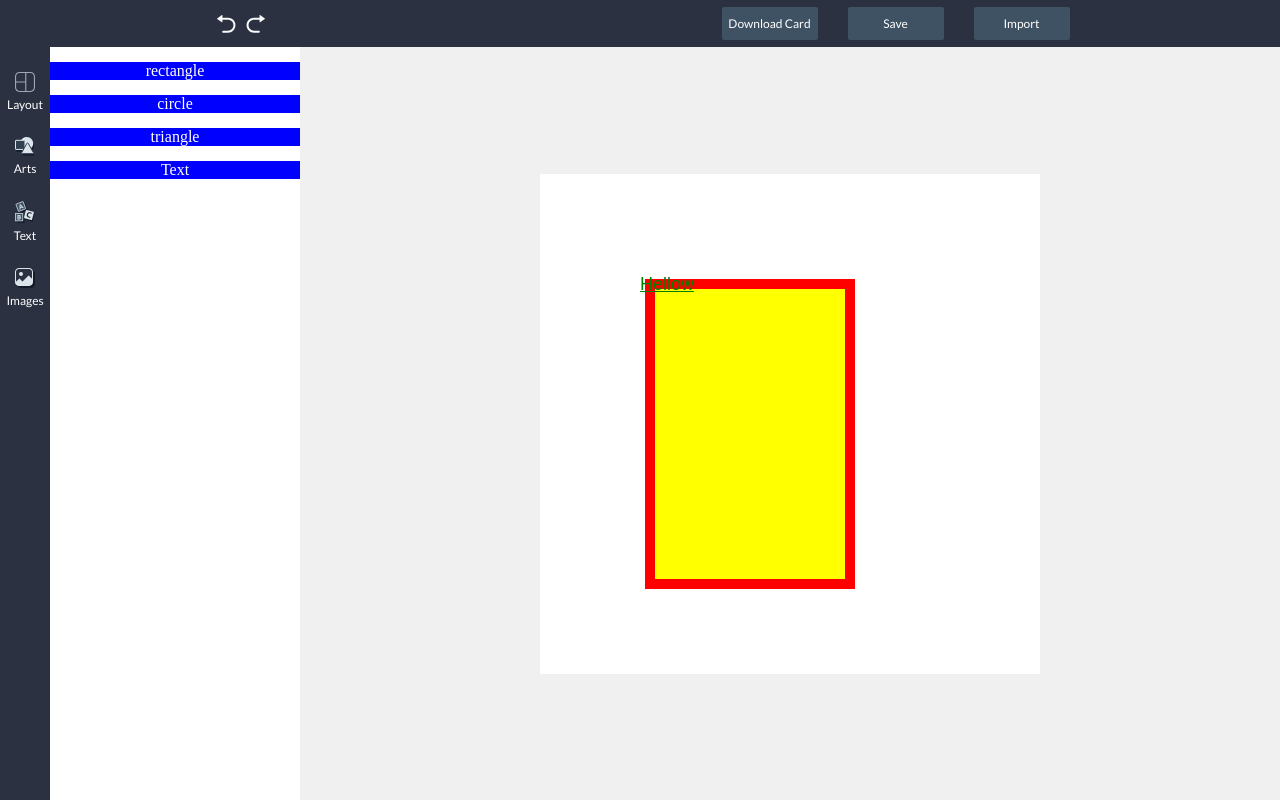
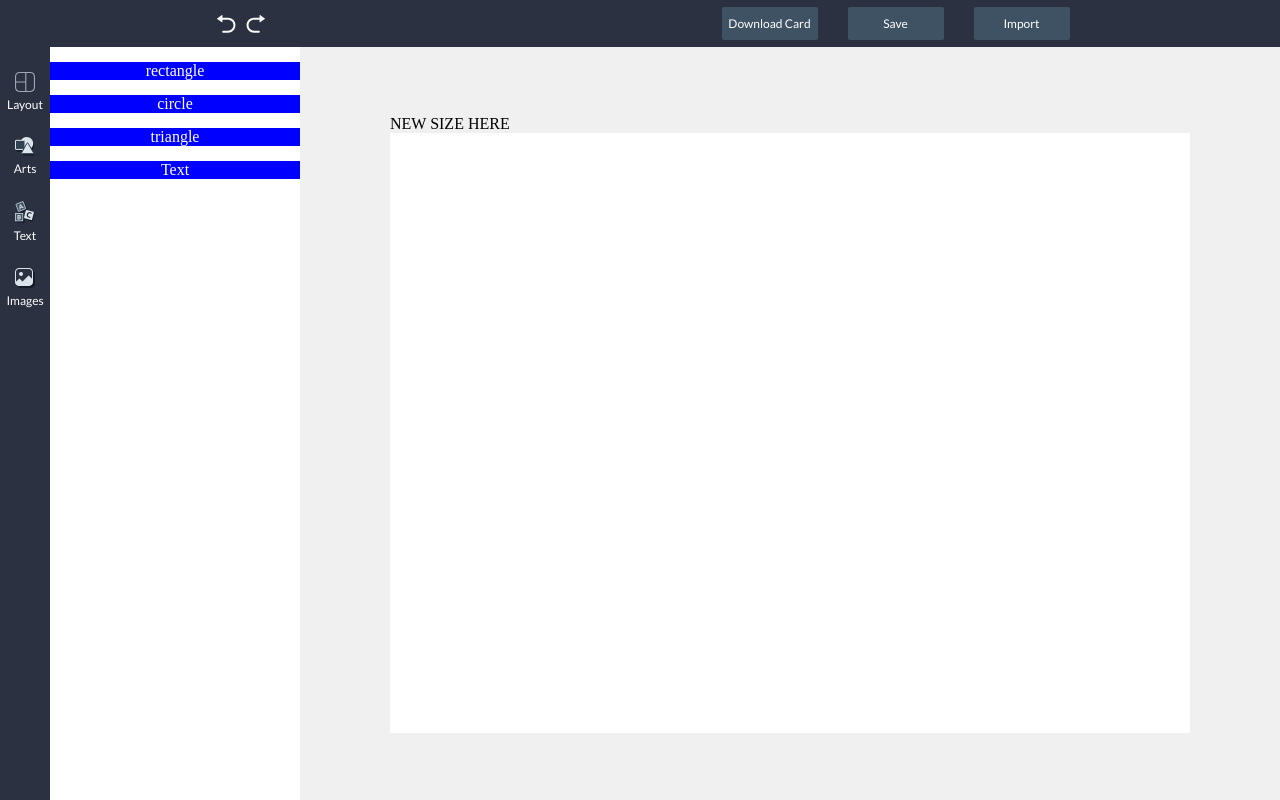
Before and after one commit to VasiliyRoss/card-maker, a React (Create React App) app: page / in a window 1280 px wide. Built offline with nearby package versions, Linux system fonts and the light colour scheme.

Commit message:
раскрыл пропсы для читаемости

```diff
--- a/src/components/Block/Block.tsx
+++ b/src/components/Block/Block.tsx
@@ -10,16 +10,23 @@ import Text from '../Objects/Text';
 import Image from '../Objects/Image';
 import styles from './Block.module.css';
 
-function Block(props: BlockType) {
-    const blockSize = props.size;
+function Block({
+    id,
+    position,
+    isSelected,
+    size,
+    objectType,
+    object,
+}: BlockType) {
+    const blockSize = size;
     const blockPosition = {
-        top: props.position.posY,
-        left: props.position.posX,
+        top: position.posY,
+        left: position.posX,
     };
 
-    switch (props.objectType) {
+    switch (objectType) {
         case 'art': {
-            const artElement = props.object as ArtBlockType;
+            const artElement = object as ArtBlockType;
             return (
                 <div style={blockPosition} className={styles.block}>
                     <ArtBlock {...artElement} {...blockSize} />
@@ -27,7 +34,7 @@ function Block(props: BlockType) {
             );
         }
         case 'image': {
-            const imageElement = props.object as ImageBlock;
+            const imageElement = object as ImageBlock;
             return (
                 <div style={blockPosition} className={styles.block}>
                     <Image {...imageElement} />
@@ -35,7 +42,7 @@ function Block(props: BlockType) {
             );
         }
         case 'text': {
-            const textElement = props.object as TextBlock;
+            const textElement = object as TextBlock;
             return (
                 <div style={blockPosition} className={styles.block}>
                     <Text {...textElement} />
--- a/src/components/Canvas/Canvas.tsx
+++ b/src/components/Canvas/Canvas.tsx
@@ -3,28 +3,17 @@ import styles from './Canvas.module.css';
 import { CanvasType } from '../../types/content';
 import Block from '../Block/Block';
 
-function Canvas(props: CanvasType) {
-    const canvasSize = {
-        height: props.size.height,
-        width: props.size.width,
-    };
-
-    const canvasBackground = {
-        background: props.background?.color,
-    };
-
+function Canvas({ size, objects, background }: CanvasType) {
     return (
         <div
             className={styles.canvas}
             style={{
-                height: canvasSize.height + 'px',
-                width: canvasSize.width + 'px',
-                backgroundColor: canvasBackground.background,
+                height: size.height + 'px',
+                width: size.width + 'px',
+                backgroundColor: background?.color,
             }}
         >
-            {props.objects?.map((object, index) => (
-                <Block key={index} {...object} />
-            ))}
+            {objects?.map((object, index) => <Block key={index} {...object} />)}
         </div>
     );
 }
--- a/src/components/Card/Card.tsx
+++ b/src/components/Card/Card.tsx
@@ -1,16 +1,35 @@
-import React from 'react';
+import React, { useState, useEffect } from 'react';
 import styles from './Card.module.css';
 import { CardData } from '../../types/content';
 import Canvas from '../Canvas/Canvas';
 
-function Card(props: CardData) {
+function Card({ canvas, filter }: CardData) {
+    const canvasSize = canvas.size;
+    const [size, setSize] = useState(canvasSize);
+
+    useEffect(() => {
+        setSize(size);
+    }, []);
+
+    const newSizeFromWebhook = {
+        height: 1000,
+        width: 1000,
+    };
+
     return (
         <div className={styles.wrapper}>
             <div
                 className={styles.filter}
-                style={{ background: props.filter?.color }}
+                style={{ background: filter?.color }}
             ></div>
-            <Canvas {...props.canvas} />
+            <button onClick={() => setSize(newSizeFromWebhook)}>
+                NEW SIZE HERE
+            </button>
+            <Canvas
+                size={canvas.size}
+                objects={canvas.objects}
+                background={canvas.background}
+            />
         </div>
     );
 }
--- a/src/components/Editor/Editor.module.css
+++ b/src/components/Editor/Editor.module.css
@@ -1,5 +1,6 @@
-.background {
+.editor {
     height: 100%;
+    position: relative;
     background-color: #f0f0f0;
     display: flex;
     flex-direction: row;
--- a/src/components/Editor/Editor.tsx
+++ b/src/components/Editor/Editor.tsx
@@ -2,13 +2,13 @@ import React from 'react';
 import styles from './Editor.module.css';
 import Toolbar from '../Toolbar/Toolbar';
 import Card from '../Card/Card';
-import { filledCard, emptyData } from '../../data/testFilledData';
+import { emptyData } from '../../data/testFilledData';
 
 function Editor() {
     return (
-        <div className={styles.background}>
+        <div className={styles.editor}>
             <Toolbar />
-            <Card {...filledCard} />
+            <Card canvas={emptyData.canvas} filter={emptyData.filter} />
         </div>
     );
 }
--- a/src/types/content.ts
+++ b/src/types/content.ts
@@ -55,7 +55,7 @@ type Color = {
 
 type CanvasType = {
     size: Size;
-    objects: Array<BlockType>;
+    objects?: Array<BlockType>;
     background?: Color;
 };
 
```
Also changed, not shown: src/components/PropertiesPanel/PropertiesPanel.module.css (added), src/components/PropertiesPanel/PropertiesPanel.tsx (added).
